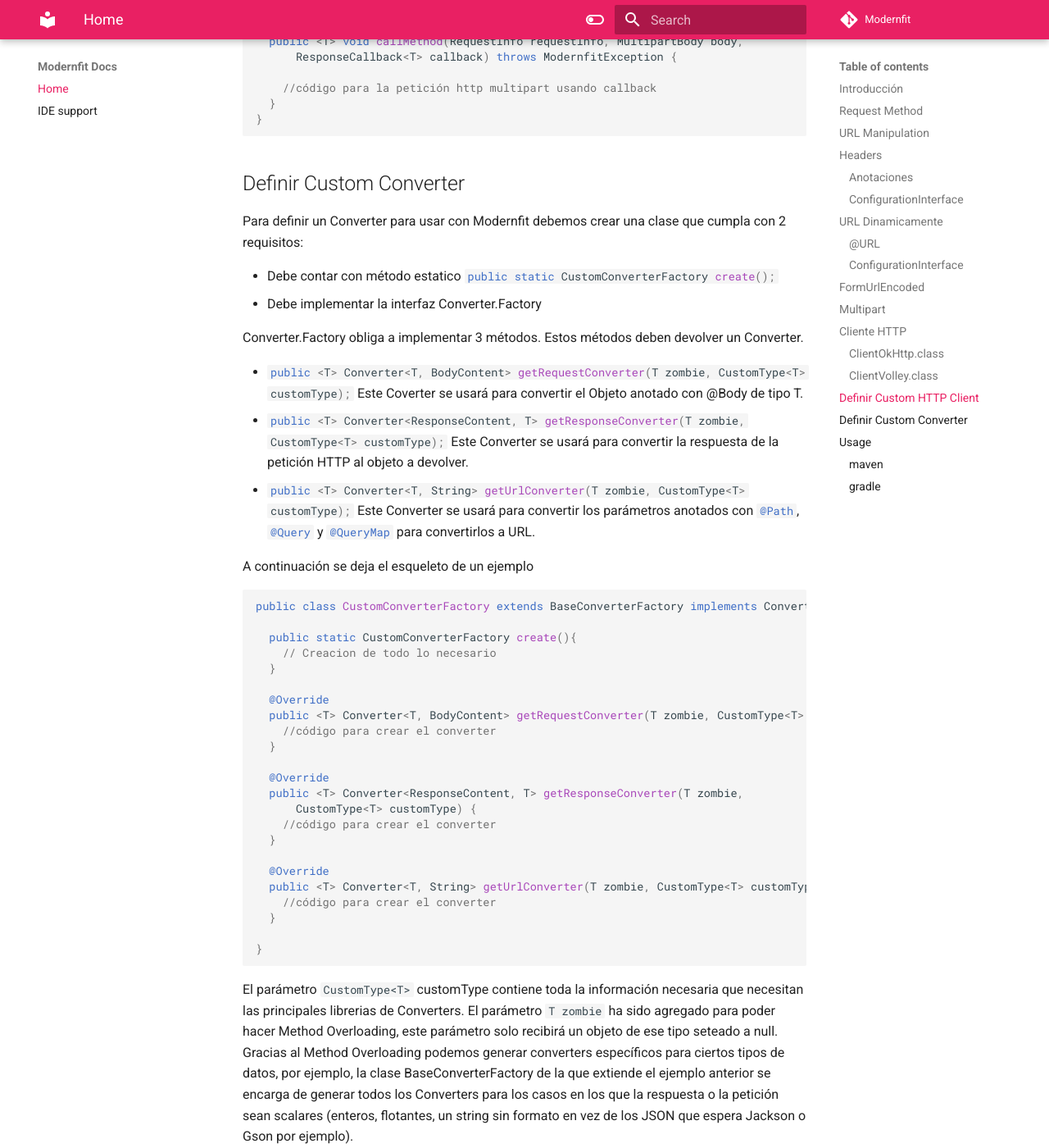
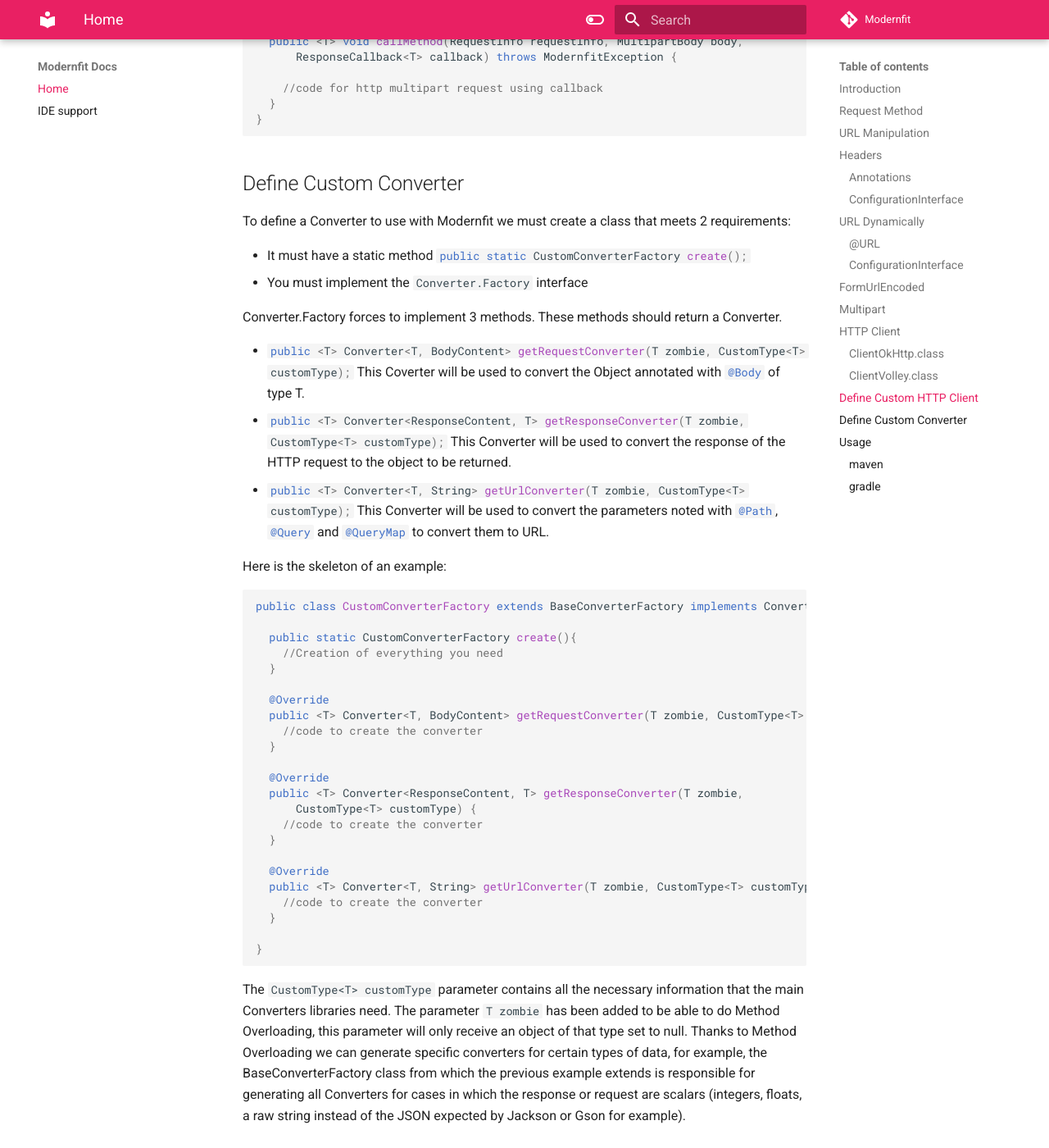
Before and after one commit to ygModesto/modernfit, an MkDocs documentation site: the page built from docs/index.md, in a window 1280 px wide and 1400 px high, scrolled down 6030 px. Shown: the whole window at 82% size. Built offline with MkDocs 1.6.1 and Material for MkDocs 9.7.7, drawn with Linux system fonts in a browser that asks for light colours; comment, search, counter and statistics services are not loaded; some of the changed text lies outside the part shown.

Commit message:
doc in english

````diff
--- a/docs/index.md
+++ b/docs/index.md
@@ -1,16 +1,16 @@
-## Introducción
+## Introduction
 
-Define tu interfaz y Modernfit la implementa por ti.
+Define your interface and Modernfit implements it for you.
 
- * En tiempo de compilación
- * Genera código fuente legible
- * Errores en tiempo de compilación, no esperes a ejecutar
- * Usa OkHttp, Volley, o uno definido por ti
- * Usa el converter que quieras, Jakson, Gson o uno definido por ti
+ * At compile time
+ * Generate readable source code
+ * Compile-time errors, don't wait to run
+ * Use OkHttp, Volley, or one defined by you
+ * Use the converter you want, Jakson, Gson or one defined by you
 
 
 
-=== "Sincrono"
+=== "Synchronous"
 
     ``` java
     @Modernfit(
@@ -89,7 +89,7 @@ UserModernfit userModernfit = UserModernfitImpl.builder().build();
 
 
 ## Request Method
-Los métodos de la interfaz tienen que estar anotados con `#!java @GET`, `#!java @POST`, `#!java @PUT`, `#!java @DELETE`, `#!java @OPTIONS` o `#!java @HEAD`. Esto indica qué tipo de petición HTTP son. Con esta anotación también se indica la url relativa.
+The methods of the interface must be annotated with `#!java @GET`, `#!java @POST`, `#!java @PUT`, `#!java @DELETE`, `#!java @OPTIONS` or `#!java @HEAD`. This indicates what type of HTTP request they are. With this annotation the relative url is also indicated.
 
 ``` java
     @GET("/users")
@@ -101,7 +101,7 @@ Los métodos de la interfaz tienen que estar anotados con `#!java @GET`, `#!java
 ```
 
 ## URL Manipulation
-La URL se puede modificar con variables entre `{ }`, cada variable será sustituida por el valor del parámetro del mismo nombre anotado con `#!java @Path`, se puede poner un nombre diferente de parámetro indicando a qué variable sustituye a través del `#!java @Path("variable")`
+The URL can be modified with variables between `{ }`, each variable will be replaced by the value of the parameter of the same name annotated with `#!java @Path`, you can put a different parameter name indicating which variable it replaces through the `#!java @Path("variable")`
 
 ``` java
 	@GET("/user/{id}")
@@ -112,8 +112,7 @@ La URL se puede modificar con variables entre `{ }`, cada variable será sustitu
 	User getUser(@Path int id);
 ```
 
-
-También se pueden utilizar Query parameters. Al igual que con `#!java @Path` se puede usar un nombre diferente al del parámetro con `#!java @Query("variable")`
+Query parameters can also be used. As with `#!java @Path` you can use a different name than the parameter with `#!java @Query("variable")`.
 
 ``` java
     @GET("/{enterprise}/users")
@@ -124,7 +123,7 @@ También se pueden utilizar Query parameters. Al igual que con `#!java @Path` se
     List<User> getUsersByEnterprise(@Path String enterprise, @Query String sort);
 ```
 
-O si lo prefieres también puedes pasar los Query paramenters como un Map con `#!java @QueryMap`
+Or if you prefer you can also pass the Query parameters as a Map with `#!java @QueryMap`
 
 
 ``` java
@@ -133,10 +132,10 @@ O si lo prefieres también puedes pasar los Query paramenters como un Map con `#
 ```
 
 ## Headers
-Los headers se pueden incluir a través de las anotaciones `#!java @Header`, `#!java @Headers` y `#!java @HeaderMap` o extendiendo la interfaz de `#!java ConfigurationInterface`.
+Headers can be included through annotations `#!java @Header`, `#!java @Headers` and `#!java @HeaderMap` or by extending the interface of `ConfigurationInterface`.
 
-#### Anotaciones
-`#!java @Header` por defecto usará el nombre de la variable como clave, si se desea cambiar se puede indicar en la anotación `#!java @Header("key")`
+#### Annotations
+`#!java @Header`  by default it will use the name of the variable as a key, if you want to change it you can indicate in the annotation `#!java @Header("key")`
 ``` java
   @Headers({"Compilation: 987654321", "DeviceType: Android"})
   @GET("/device")
@@ -155,18 +154,18 @@ Los headers se pueden incluir a través de las anotaciones `#!java @Header`, `#!
       @HeaderMap Map<String, String> headers);
 ```
 #### ConfigurationInterface
-Si extendemos la interfaz de ConfigurationInterfaz podremos llamar a los métodos para establecer y obtener las cabeceras definidas para todos los métodos de la interfaz.
+If we extend the interface of ConfigurationInterfaz we can call the methods to establish and obtain the headers defined for all the methods of the interface.
 
 - `#!java Map<String, String> getHeaders();`
 - `#!java void setHeaders(Map<String, String> headers);`
 
-## URL Dinamicamente
+## URL Dynamically
 
-Se puede cambiar la url base establecida con `#!java @Modernfit` mediante `#!java @Url` o haciendo que la interfaz extienda de `#!java ConfigurationInterface`.
+You can change the base url set with `#!java @Modernfit` using `#!java @Url` or by making the interface extend from `ConfigurationInterface`.
 
 #### @URL
 
-La url pasada por parámetro hará que se ignore la url base `"https://remotehost/api"`.
+The url passed by parameter will cause the base url to be ignored  `"https://remotehost/api"`.
 
 ``` java
 @Modernfit(value = "https://remotehost/api", converterFactory = JacksonConverterFactory.class)
@@ -180,7 +179,7 @@ public interface UrlEchoResponseRepository {
 
 #### ConfigurationInterface
 
-Al extender de ConfigurationInterface podremos llamar al método `#!java void setBaseUrl(String baseUrl);` para cambiar la url base.
+By extending ConfigurationInterface we can call the method `#!java void setBaseUrl(String baseUrl);` to change the base url.
 
 ``` java
 @Modernfit(value = "http://remotehost/api", converterFactory = JacksonConverterFactory.class)
@@ -192,9 +191,9 @@ public interface UrlEchoResponseRepository extends ConfigurationInterface {
 ```
 
 ## FormUrlEncoded
-Si se utiliza la anotación `#!java @FormUrlEncoded` la petición HTTP será de tipo `"application/x-www-form-urlencoded"`. Cada clave valor está definido por la anotación `#!java @Field`, la clave viene dada por el nombre de la variable o a través del campo de la anotacion `#!java @Field("key")`, el objeto provee el valor.
+If the annotation is used, the `#!java @FormUrlEncoded` HTTP request will be of type `"application/x-www-form-urlencoded"`. Each key value is defined by the annotation `#!java @Field`, the key is given by the name of the variable or through the annotation field `#!java @Field("key")`, the object provides the value.
 
-Los campos también se pueden proporcionar con un Map anotado con `#!java @FieldMap`
+Fields can also be provided with an annotated Map with `#!java @FieldMap`
 
 ``` java
 @FormUrlEncoded
@@ -207,10 +206,9 @@ User createUser(@FieldMap Map<String, String> user);
 ```
 
 ##Multipart
-Si se utiliza la anotación `#!java @Multipart` la petición HTTP será de tipo Multipart.
-Cada part se declara utilizando la anotación `#!java @Part`.
+If the annotation is used, the `#!java @Multipart` HTTP request will be of type Multipart. Each part is declared using annotation `#!java @Part`.
 
-También se pueden incluir varios parts de una vez utilizando un Map y la anotación `#!java @PartMap`
+You can also include multiple parts at once using a Map and annotation  `#!java @PartMap`
 
 ``` java
 @Multipart
@@ -223,10 +221,9 @@ Collection<User> createUsers(@PartMap Map<String, User> users);
 
 ```
 
-## Cliente HTTP
+## HTTP Client
 
-Puedes utilizar los clientes ya definidos por Modernfit o si lo prefieres definir un [custom client http](#definir-custom-http-client).
-El cliente a usar se define en el campo client de la anotación `#!java @Modernfit`.
+You can use the clients already defined by Modernfit or if you prefer define a [custom client http](#define-custom-http-client) . The client to use is defined in the client field of the annotation `#!java @Modernfit`.
 
  - [ClientOkHttp.class](https://gitlab.com/ygModesto/modernfit/-/blob/develop/modernfit/src/main/java/com/ygmodesto/modernfit/services/ClientOkHttp.java) para usar [OkHttp](https://square.github.io/okhttp/)
  - [ClientVolley.class](https://gitlab.com/ygModesto/modernfit/-/blob/develop/android/volley/src/main/java/com/ygmodesto/modernfit/volley/ClientVolley.java) para usar [Volley](https://developer.android.com/training/volley) (Solo para Android).
@@ -234,9 +231,9 @@ El cliente a usar se define en el campo client de la anotación `#!java @Modernf
 
 #### ClientOkHttp.class
 
-Para las peticiones HTTP utiliza la librería [OkHttp](https://square.github.io/okhttp/). Esta libería necesita del objeto [OkHttpClient](https://github.com/square/okhttp/blob/master/okhttp/src/main/kotlin/okhttp3/OkHttpClient.kt) que si no se le proporcionar uno a Modernfit generará uno al construir la implementación de la interfaz.
+For HTTP requests it uses the [OkHttp](https://square.github.io/okhttp/) library. This library needs the [OkHttpClient](https://github.com/square/okhttp/blob/master/okhttp/src/main/kotlin/okhttp3/OkHttpClient.kt) object that if you don't provide one to Modernfit it will generate one when building the interface implementation.
 
-Si se desea aportar un objeto OkHttpClient debe hacerse a la hora de llamar al constructor de la implementación de la interfaz. Si suponemos que la interfaz se llama PongRepository.
+If you want to contribute an OkHttpClient object, it must be done when calling the constructor of the interface implementation. If we assume that the interface is called PongRepository.
 
 ``` java
 
@@ -249,16 +246,15 @@ PongRepositoryImpl.builder()
 
 #### ClientVolley.class
 
-Para las peticiones HTTP utiliza la librería [Volley](https://developer.android.com/training/volley). Esta libería necesita del objeto [RequestQueue](https://github.com/google/volley/blob/master/core/src/main/java/com/android/volley/RequestQueue.java) que si no se le proporcionar uno a Modernfit generará uno al construir la implementación de la interfaz.
+For HTTP requests it uses the [Volley](https://developer.android.com/training/volley) library. This library needs the [RequestQueue](https://github.com/google/volley/blob/master/core/src/main/java/com/android/volley/RequestQueue.java) object that if you don't provide one to Modernfit it will generate one when building the interface implementation.
 
 !!! note
-    Para usar Volley si no se le pasa el objeto RequestQueue debe pasarse el Context
-    a través de la siguiente llamada
+    To use Volley if the RequestQueue object is not passed, the Context must be passed through the following call:
 
     `#!java AndroidModernfitContext.setContext(context);`
 
 
-Si se desea aportar un objeto RequestQueue debe hacerse a la hora de llamar al constructor de la implementación de la interfaz. Si suponemos que la interfaz se llama PongRepository.
+If you want to provide a RequestQueue object, it must be done when calling the interface implementation constructor. If we assume that the interface is called PongRepository.
 
 ``` java
 
@@ -269,13 +265,13 @@ PongRepositoryImpl.builder()
 
 ```
 
-## Definir Custom HTTP Client
-Para definir un Cliente HTTP para usar con Modernfit debemos crear una clase que cumpla con 2 requisitos:
+## Define Custom HTTP Client
+To define an HTTP Client to use with Modernfit we must create a class that meets 2 requirements:
 
-- Debe contar con método estatico `#!java public static ClientCustom create();`
-- Debe implementar la interfaz HttpClient
+- It must have a static method `#!java public static ClientCustom create();`
+- You must implement the `HttpClient` interface
 
-Una vez tengamos nuestro ClientCustom ya podremos usarlo en la anotación `#!java @Modernfit`.
+Once we have our ClientCustom we can use it in the annotation `#!java @Modernfit`.
 ``` java
 @Modernfit(client = ClientCustom.class)
 public interface PongRepository {
@@ -284,13 +280,13 @@ public interface PongRepository {
 
 
 
-A continuación se deja el esqueleto de un ejemplo
+Here is the skeleton of an example:
 ``` java
 public class ClientCustom implements HttpClient {
 
 
   public static ClientCustom create() {
-    // Creacion de todo lo necesario
+    //Creation of everything you need
   }
 
 
@@ -298,14 +294,14 @@ public class ClientCustom implements HttpClient {
   public ResponseContent callMethod(RequestInfo requestInfo, DiscreteBody body)
       throws ModernfitException {
 
-    //código para la petición http
+    //code for http request
   }
 
   @Override
   public <T> void callMethod(RequestInfo requestInfo, DiscreteBody body,
       ResponseCallback<T> callback) throws ModernfitException {
 
-    //código para la petición http usando callback
+    //code for http request using callback
   }
 
   @Override
@@ -313,60 +309,60 @@ public class ClientCustom implements HttpClient {
       throws ModernfitException {
 
 
-    //código para la petición http multipart
+    //code for http multipart request
   }
 
   @Override
   public <T> void callMethod(RequestInfo requestInfo, MultipartBody body,
       ResponseCallback<T> callback) throws ModernfitException {
 
-    //código para la petición http multipart usando callback
+    //code for http multipart request using callback
   }
 }
 ```
 
-## Definir Custom Converter
+## Define Custom Converter
 
-Para definir un Converter para usar con Modernfit debemos crear una clase que cumpla con 2 requisitos:
+To define a Converter to use with Modernfit we must create a class that meets 2 requirements:
 
-- Debe contar con método estatico `#!java public static CustomConverterFactory create();`
-- Debe implementar la interfaz Converter.Factory
+- It must have a static method `#!java public static CustomConverterFactory create();`
+- You must implement the `Converter.Factory` interface
 
-Converter.Factory obliga a implementar 3 métodos. Estos métodos deben devolver un Converter.
+Converter.Factory forces to implement 3 methods. These methods should return a Converter.
 
-- `#!java public <T> Converter<T, BodyContent> getRequestConverter(T zombie, CustomType<T> customType);` Este Coverter se usará para convertir el Objeto anotado con @Body de tipo T.
-- `#!java public <T> Converter<ResponseContent, T> getResponseConverter(T zombie, CustomType<T> customType);` Este Converter se usará para convertir la respuesta de la petición HTTP al objeto a devolver.
-- `#!java public <T> Converter<T, String> getUrlConverter(T zombie, CustomType<T> customType);` Este Converter se usará para convertir los parámetros anotados con `#!java @Path`, `#!java @Query` y `#!java @QueryMap` para convertirlos a URL.
+- `#!java public <T> Converter<T, BodyContent> getRequestConverter(T zombie, CustomType<T> customType);` This Coverter will be used to convert the Object annotated with `#!java @Body` of type T.
+- `#!java public <T> Converter<ResponseContent, T> getResponseConverter(T zombie, CustomType<T> customType);` This Converter will be used to convert the response of the HTTP request to the object to be returned.
+- `#!java public <T> Converter<T, String> getUrlConverter(T zombie, CustomType<T> customType);` This Converter will be used to convert the parameters noted with `#!java @Path`, `#!java @Query` and `#!java @QueryMap` to convert them to URL.
 
 
-A continuación se deja el esqueleto de un ejemplo
+Here is the skeleton of an example:
 ```java
 public class CustomConverterFactory extends BaseConverterFactory implements Converter.Factory {
 
   public static CustomConverterFactory create(){
-    // Creacion de todo lo necesario
+    //Creation of everything you need
   }
 
   @Override
   public <T> Converter<T, BodyContent> getRequestConverter(T zombie, CustomType<T> customType) {
-    //código para crear el converter
+    //code to create the converter
   }
 
   @Override
   public <T> Converter<ResponseContent, T> getResponseConverter(T zombie,
       CustomType<T> customType) {
-    //código para crear el converter
+    //code to create the converter
   }
 
   @Override
   public <T> Converter<T, String> getUrlConverter(T zombie, CustomType<T> customType) {
-    //código para crear el converter
+    //code to create the converter
   }
 
 }
 ```
-El parámetro `CustomType<T>` customType contiene toda la información necesaria que necesitan las principales librerias de Converters.
-El parámetro `T zombie` ha sido agregado para poder hacer Method Overloading, este parámetro solo recibirá un objeto de ese tipo seteado a null. Gracias al Method Overloading podemos generar converters específicos para ciertos tipos de datos, por ejemplo, la clase BaseConverterFactory de la que extiende el ejemplo anterior se encarga de generar todos los Converters para los casos en los que la respuesta o la petición sean scalares (enteros, flotantes, un string sin formato en vez de los JSON que espera Jackson o Gson por ejemplo).
+
+The `CustomType<T> customType` parameter contains all the necessary information that the main Converters libraries need. The parameter `T zombie` has been added to be able to do Method Overloading, this parameter will only receive an object of that type set to null. Thanks to Method Overloading we can generate specific converters for certain types of data, for example, the BaseConverterFactory class from which the previous example extends is responsible for generating all Converters for cases in which the response or request are scalars (integers, floats, a raw string instead of the JSON expected by Jackson or Gson for example).
 
 
 ##Usage
@@ -404,7 +400,7 @@ El parámetro `T zombie` ha sido agregado para poder hacer Method Overloading, e
 		</plugins>
 	</build>
 ```
-Recuerda agregar las dependencias del cliente y el converter que vayas a utilizar, si por ejemplo vas a usar OkHttp y Gson necesitas agregar las dependencias propias de la librería
+Remember to add the dependencies of the client and the converter that you are going to use, if for example you are going to use OkHttp and Gson you need to add the dependencies of the library.
 
 ``` xml
       <dependency>
@@ -428,7 +424,7 @@ implementation 'com.ygmodesto.modernfit:modernfit:1.0.0-SNAPSHOT'
 annotationProcessor 'com.ygmodesto.modernfit:modernfit-compiler:1.0.0-SNAPSHOT'
 ```
 
-Recuerda agregar las dependencias del cliente y el converter que vayas a utilizar, si por ejemplo vas a usar OkHttp y Gson necesitas agregar las dependencias propias de la librería
+Remember to add the dependencies of the client and the converter that you are going to use, if for example you are going to use OkHttp and Gson you need to add the dependencies of the library.
 
 ``` gradle
 implementation 'com.squareup.okhttp3:okhttp:VERSION'
````
Also changed, not shown: docs/IDE-support.md (+5 -5 lines).
